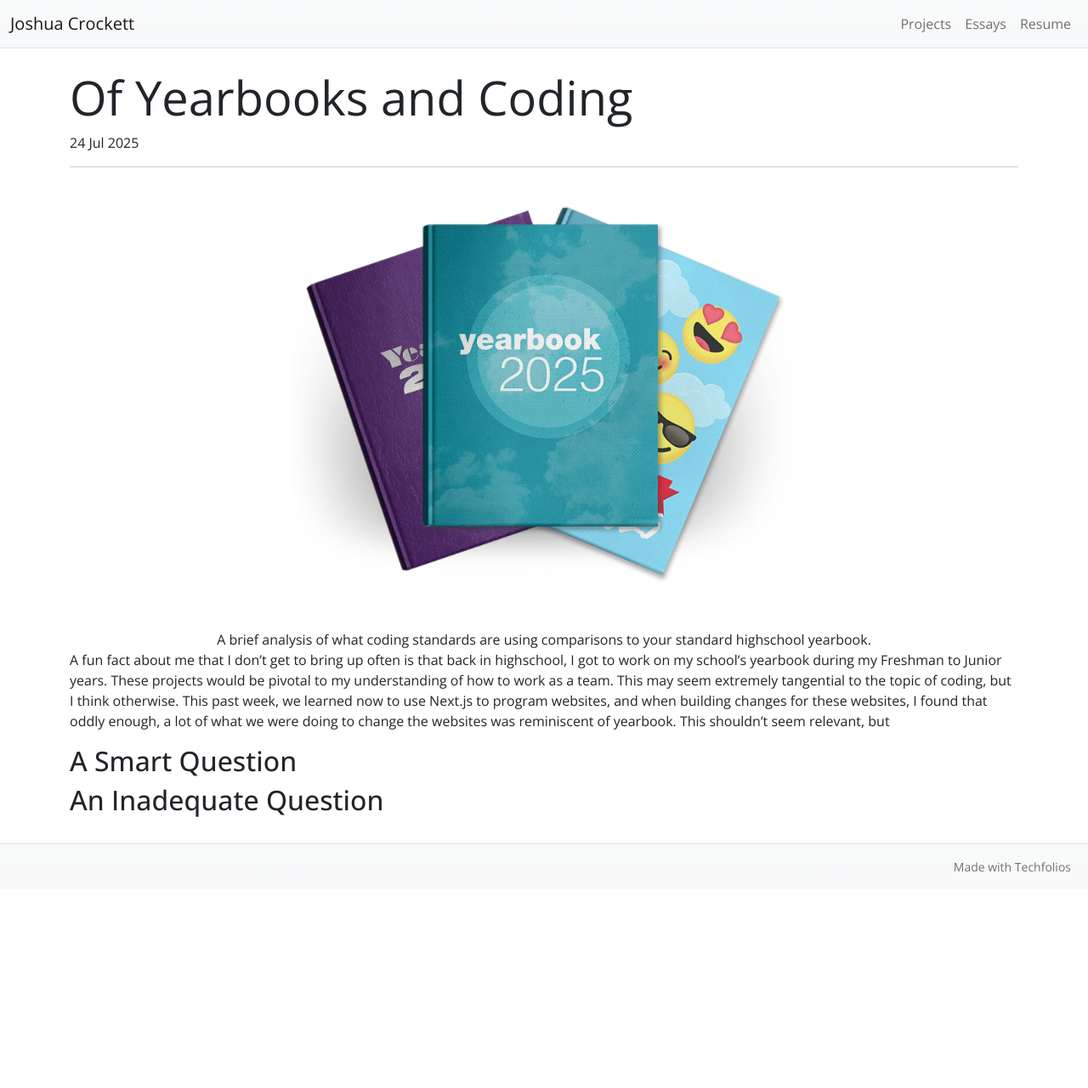
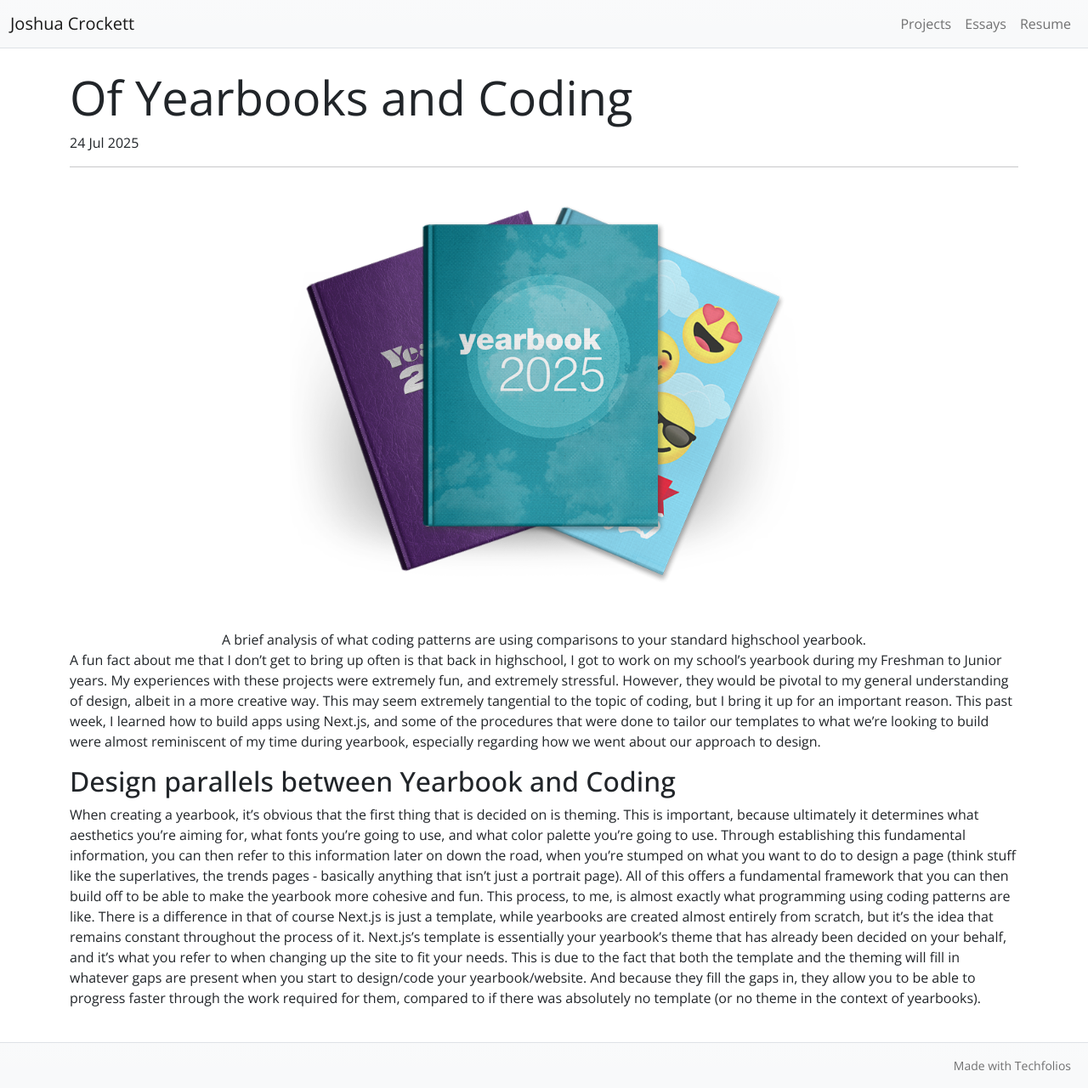
Before and after one commit to JoshCrockett/joshcrockett.github.io, a Jekyll site: the page built from essays/CodingPatterns.md, in a window 1280 px wide. Shown: the whole page at 85% size. Built offline with Jekyll 4.4.1, drawn with Linux system fonts in a browser that asks for light colours; before the commit the page ends 1047 px from its top, so only the background shows below that.

Commit message:
Update CodingPatterns.md

```diff
--- a/essays/CodingPatterns.md
+++ b/essays/CodingPatterns.md
@@ -15,12 +15,11 @@
   alt="Brain image">
 
 <div style="text-align: center;">
-  A brief analysis of what coding standards are using comparisons to your standard highschool yearbook.
+  A brief analysis of what coding patterns are using comparisons to your standard highschool yearbook.
 </div>
 
-A fun fact about me that I don't get to bring up often is that back in highschool, I got to work on my school's yearbook during my Freshman to Junior years. These projects would be pivotal to my understanding of how to work as a team. This may seem extremely tangential to the topic of coding, but I think otherwise. This past week, we learned now to use Next.js to program websites, and when building changes for these websites, I found that oddly enough, a lot of what we were doing to change the websites was reminiscent of yearbook. This shouldn't seem relevant, but
+  A fun fact about me that I don't get to bring up often is that back in highschool, I got to work on my school's yearbook during my Freshman to Junior years. My experiences with these projects were extremely fun, and extremely stressful. However, they would be pivotal to my general understanding of design, albeit in a more creative way. This may seem extremely tangential to the topic of coding, but I bring it up for an important reason. This past week, I learned how to build apps using Next.js, and some of the procedures that were done to tailor our templates to what we're looking to build were almost reminiscent of my time during yearbook, especially regarding how we went about our approach to design.
 
-## A Smart Question
-
-
-## An Inadequate Question
+## Design parallels between Yearbook and Coding
+  When creating a yearbook, it's obvious that the first thing that is decided on is theming. This is important, because ultimately it determines what aesthetics you're aiming for, what fonts you're going to use, and what color palette you're going to use. Through establishing this fundamental information, you can then refer to this information later on down the road, when you're stumped on what you want to do to design a page (think stuff like the superlatives, the trends pages - basically anything that isn't just a portrait page). All of this offers a fundamental framework that you can then build off to be able to make the yearbook more cohesive and fun.
+  This process, to me, is almost exactly what programming using coding patterns are like. There is a difference in that of course Next.js is just a template, while yearbooks are created almost entirely from scratch, but it's the idea that remains constant throughout the process of it. Next.js's template is essentially your yearbook's theme that has already been decided on your behalf, and it's what you refer to when changing up the site to fit your needs. This is due to the fact that both the template and the theming will fill in whatever gaps are present when you start to design/code your yearbook/website. And because they fill the gaps in, they allow you to be able to progress faster through the work required for them, compared to if there was absolutely no template (or no theme in the context of yearbooks).
```
